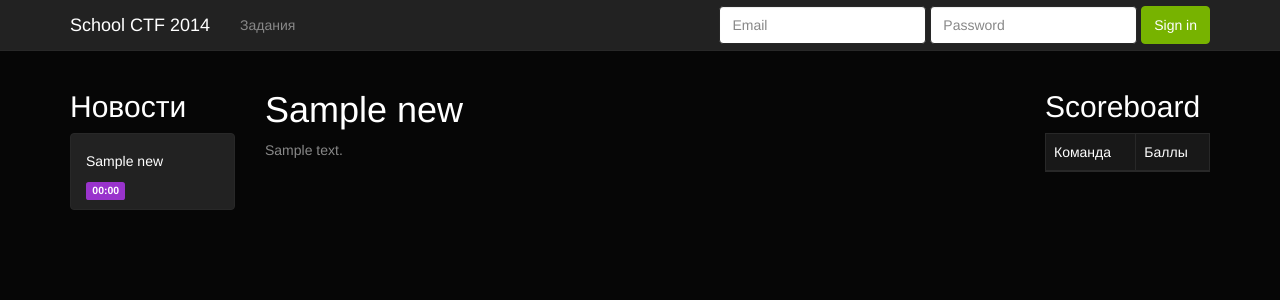
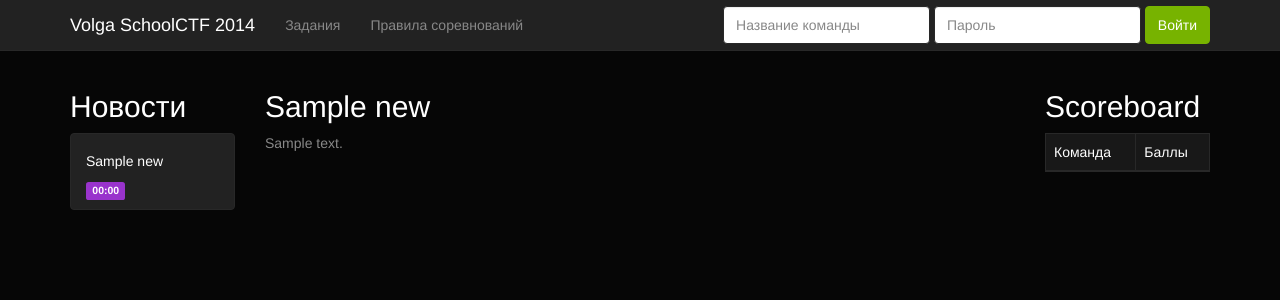
Before and after one commit to volalex/schoolctf, a Django app: page /news/1/ in a window 1280 px wide. Shown: the top 300 px of the page. Run offline with Django 3.2, Linux system fonts and the light colour scheme; tables that the repository leaves empty hold one stand-in row (values such as "Sample post"); one stand-in notice (Sample message) is shown; some web fonts are replaced.

Commit message:
flatpages and login form

```diff
--- a/schoolctf/settings.py
+++ b/schoolctf/settings.py
@@ -40,6 +40,8 @@ INSTALLED_APPS = (
     'django.contrib.sessions',
     'django.contrib.messages',
     'django.contrib.staticfiles',
+    'django.contrib.sites',
+    'django.contrib.flatpages',
     'django_summernote',
     'scoreboard',
 )
@@ -51,9 +53,12 @@ MIDDLEWARE_CLASSES = (
     'django.contrib.auth.middleware.AuthenticationMiddleware',
     'django.contrib.messages.middleware.MessageMiddleware',
     'django.middleware.clickjacking.XFrameOptionsMiddleware',
+    'django.contrib.flatpages.middleware.FlatpageFallbackMiddleware'
 )
 
 ROOT_URLCONF = 'schoolctf.urls'
+
+SITE_ID = 1
 
 WSGI_APPLICATION = 'schoolctf.wsgi.application'
 
--- a/schoolctf/urls.py
+++ b/schoolctf/urls.py
@@ -16,8 +16,8 @@ urlpatterns = patterns('',
                        url(r'^summernote/', include('django_summernote.urls')),
 
                        #login and registration urls
-                       url(r'accounts/registration', 'scoreboard.views.registration'),
-                       url(r'^accounts/login/$', 'django.contrib.auth.views.login'),
+                       url(r'^accounts/login/$', 'scoreboard.views.login_user'),
+                       url(r'^account/logout/$', 'scoreboard.views.logout_user'),
 
                        #news urls
                        url(r'news/(\d)/$', 'scoreboard.views.detail_news'),
--- a/scoreboard/models.py
+++ b/scoreboard/models.py
@@ -55,8 +55,8 @@ class Team(AbstractBaseUser):
     is_admin = models.BooleanField(default=False)
     objects = TeamUserManager()
 
-    REQUIRED_FIELDS = ['team_name', 'school']
-    USERNAME_FIELD = 'email'
+    REQUIRED_FIELDS = ['school']
+    USERNAME_FIELD = 'team_name'
 
     def get_full_name(self):
         # The user is identified by their team name
--- a/scoreboard/static/js/main.js
+++ b/scoreboard/static/js/main.js
@@ -58,7 +58,7 @@ $(document).ready(function (){
                 flag:flag
             },function (result){
                 if(result.result=="success"){
-                    toastr.success("Задание решено")
+                    toastr.success("Задание решено");
                     $("#flag_form").remove().fadeOut();
                     $("<div class='alert alert-success'>Задание решено</div>").appendTo("#main_content");
                 }
@@ -68,5 +68,10 @@ $(document).ready(function (){
             })
         }
 
-    })
+    });
+    //send message if any
+    var message = $("#message").text();
+    if($.trim(message)!=""){
+        toastr.error(message)
+    }
 });
--- a/scoreboard/views.py
+++ b/scoreboard/views.py
@@ -1,12 +1,15 @@
 from collections import defaultdict
 import json
+from django.contrib import messages
+from django.contrib.auth import authenticate, login, logout
 
 from django.contrib.auth.decorators import login_required
 from django.core.exceptions import ValidationError
-from django.http.response import HttpResponseNotFound, HttpResponse
+from django.http.response import HttpResponseNotFound, HttpResponse, HttpResponseRedirect
 
 
 #registration view
+from django.shortcuts import redirect
 from django.template.response import TemplateResponse
 from django.views.decorators.cache import never_cache
 from django.views.decorators.csrf import csrf_protect
@@ -20,6 +23,32 @@ def index(request):
         return TemplateResponse(request, "index.html")
     else:
         return HttpResponseNotFound
+
+
+@csrf_protect
+def login_user(request):
+    if request.method == "POST":
+        username = request.POST["username"]
+        password = request.POST["password"]
+        user = authenticate(username=username, password=password)
+        if user is not None:
+            if user.is_active:
+                login(request, user)
+                return redirect("scoreboard.views.index")
+            else:
+                messages.add_message(request, messages.ERROR, 'Неверное имя пользователя или пароль')
+                return redirect("scoreboard.views.index")
+
+        else:
+            messages.add_message(request, messages.ERROR, 'Неверное имя пользователя или пароль')
+            return redirect("scoreboard.views.index")
+    else:
+        return HttpResponseNotFound("Неверный запрос")
+
+
+def logout_user(request):
+    logout(request)
+    return HttpResponseRedirect("/")
 
 
 @login_required
@@ -59,7 +88,7 @@ def task_solve(request, task_pk):
                 try:
                     solve.save()
                     response_data["result"] = "success"
-                    return HttpResponse(json.dumps(response_data),content_type="application/json")
+                    return HttpResponse(json.dumps(response_data), content_type="application/json")
                 except ValidationError:
                     response_data["result"] = "failed"
                     return HttpResponse(json.dumps(response_data), content_type="application/json")
--- a/templates/article.html
+++ b/templates/article.html
@@ -1,8 +1,8 @@
 {% extends "main.html" %}
-{% block title %}Новости SchoolCTF - {{ article.title }}{% endblock %}
+{% block title %}Новости Volga SchoolCTF 2014 - {{ article.title }}{% endblock %}
 
 {% block main_content %}
-    <h1>{{ article.title }}</h1>
+    <h2>{{ article.title }}</h2>
     <div>
     {% autoescape off %}
         {{ article.text }}
--- a/templates/index.html
+++ b/templates/index.html
@@ -1,6 +1,6 @@
 {% extends "main.html" %}
 
-{% block title %}SchoolCTF 2014{% endblock %}
+{% block title %}Volga SchoolCTF 2014{% endblock %}
 
 {% block main_content %}
     Test text
--- a/templates/main.html
+++ b/templates/main.html
@@ -17,23 +17,33 @@
     <div class="navbar navbar-inverse navbar-fixed-top" role="navigation">
       <div class="container">
         <div class="navbar-header">
-          <a class="navbar-brand" href="/">School CTF 2014</a>
+          <a class="navbar-brand" href="/">Volga SchoolCTF 2014</a>
         </div>
         <div class="navbar-collapse collapse">
           <ul class="nav navbar-nav">
               <li>
                   <a href="{% url 'scoreboard.views.tasks' %}" class="navbar-link">Задания</a>
               </li>
+               <li>
+                  <a href="/rules/" class="navbar-link">Правила соревнований</a>
+              </li>
           </ul>
-          <form class="navbar-form navbar-right" role="form">
+            {% if not user.is_authenticated %}
+          <form class="navbar-form navbar-right" role="form" action="{% url 'scoreboard.views.login_user' %}" method="POST">
+            {% csrf_token %}
             <div class="form-group">
-              <input type="text" placeholder="Email" class="form-control">
+              <input type="text" placeholder="Название команды" class="form-control" name="username">
             </div>
             <div class="form-group">
-              <input type="password" placeholder="Password" class="form-control">
+              <input type="password" placeholder="Пароль" class="form-control" name="password">
             </div>
-            <button type="submit" class="btn btn-success">Sign in</button>
+            <button type="submit" class="btn btn-success">Войти</button>
           </form>
+            {% else %}
+                <p class="navbar-text pull-right">
+                    Привет, {{ user.team_name }} <a href="{% url 'scoreboard.views.logout_user' %}">Выйти</a>
+                </p>
+            {% endif %}
         </div><!--/.navbar-collapse -->
       </div>
     </div>
@@ -51,6 +61,12 @@
         </div>
     </div>
 
-
+<div id="message" style="display: none">
+    {% if messages %}
+            {% for message in messages %}
+                {{ message }}
+            {% endfor %}
+    {% endif %}
+</div>
 </body>
 </html>
--- a/templates/tasks_detail.html
+++ b/templates/tasks_detail.html
@@ -1,5 +1,5 @@
 {% extends "main.html" %}
-{% block title %}School CTF 2014 - {{ task.category.title }} {{ task.score }}{% endblock %}
+{% block title %}Volga SchoolCTF 2014 - {{ task.category.title }} {{ task.score }}{% endblock %}
 {% block main_content %}
     <h2>{{ task.name }}</h2>
     <p>
--- a/templates/tasks_main.html
+++ b/templates/tasks_main.html
@@ -1,5 +1,5 @@
 {% extends "main.html" %}
-{% block title %}SchoolCTF 2014 - Задания{% endblock %}
+{% block title %}Volga SchoolCTF 2014 - Задания{% endblock %}
 {% block main_content%}
     <h2>Задания</h2>
     <div class="table-responsive">
```
Also changed, not shown: scoreboard/admin.py (+13 -1 lines), templates/flatpages/default.html (added, +11 -0 lines).
